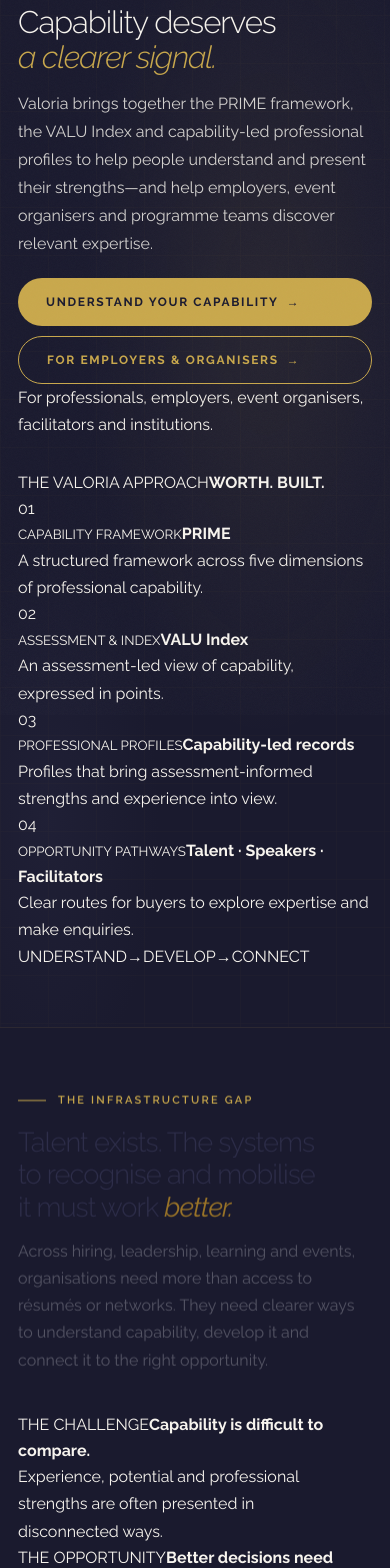
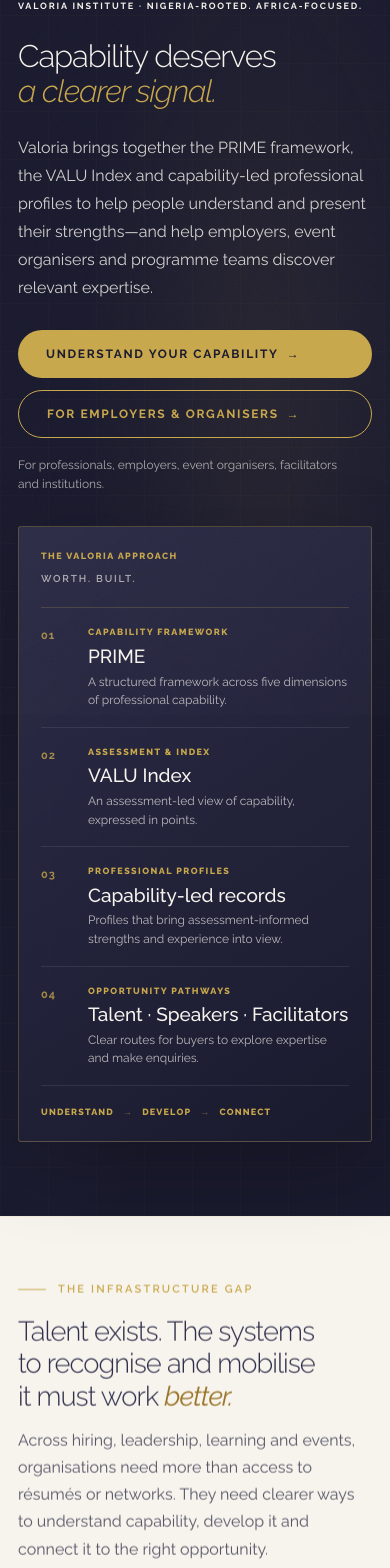
Before and after one commit to riverwayse-sudo/valoria-site, a Next.js app: page / in a window 390 px wide. Shown: the part 129-1697 px from the top of the page. Built offline with nearby package versions, Linux system fonts and the light colour scheme; no server answers.

Commit message:
apply consistent left-aligned institutional homepage design and responsive layouts

```diff
--- a/src/app/home.css
+++ b/src/app/home.css
@@ -2969,3 +2969,505 @@
 .home-framework-grid{grid-template-columns:repeat(4,minmax(0,1fr))}
 @media(max-width:1000px){.home-framework-grid{grid-template-columns:repeat(2,minmax(0,1fr))}}
 @media(max-width:640px){.home-framework-grid{grid-template-columns:minmax(0,1fr)}}
+
+
+/* --------------------------------------------------------------------------
+   Institutional repositioning — decision-maker homepage
+   All homepage copy and component content follows a consistent left edge.
+   -------------------------------------------------------------------------- */
+
+.home-redesign-root,
+.home-redesign-root :where(h1,h2,h3,h4,p,span,small,strong,a,button,li,label) {
+  text-align: left !important;
+}
+
+.home-redesign-root .container {
+  margin-inline: auto;
+}
+
+.hero-institutional {
+  min-height: 0;
+  padding-top: 80px;
+  padding-bottom: 58px;
+}
+
+.hero-institutional .hero-slides {
+  min-height: 0;
+}
+
+.hero-institutional .hero-slide {
+  position: relative;
+  inset: auto;
+  display: block;
+  visibility: visible;
+  pointer-events: auto;
+}
+
+.hero-institutional .hero-inner {
+  min-height: 0;
+  padding-block: clamp(44px, 6vw, 76px) 58px;
+  grid-template-columns: minmax(0, 1.04fr) minmax(360px, .78fr);
+  gap: clamp(36px, 6vw, 82px);
+  align-items: start;
+}
+
+.hero-institutional .hero-copy {
+  max-width: 690px;
+  min-width: 0;
+  padding-top: 14px;
+}
+
+.hero-institutional .hero-eyebrow {
+  justify-content: flex-start;
+  margin-bottom: 22px;
+}
+
+.hero-institutional .hero-title {
+  max-width: 690px;
+  margin-bottom: 24px;
+  font-size: clamp(44px, 5.4vw, 72px);
+  line-height: 1.01;
+  text-wrap: pretty;
+}
+
+.hero-institutional .hero-sub {
+  max-width: 650px;
+  margin-bottom: 28px;
+  color: rgba(247,244,238,.82);
+  font-size: clamp(15px, 1.2vw, 18px);
+  line-height: 1.75;
+}
+
+.hero-institutional .hero-actions {
+  align-items: flex-start;
+  justify-content: flex-start;
+  gap: 12px;
+}
+
+.hero-institutional .hero-actions a {
+  justify-content: flex-start;
+  min-height: 52px;
+  padding-inline: 20px;
+}
+
+.hero-institutional-note {
+  margin: 18px 0 0;
+  color: rgba(247,244,238,.66);
+  font-size: 12px;
+  line-height: 1.6;
+}
+
+.hero-institutional-panel {
+  width: 100%;
+  max-width: 500px;
+  justify-self: start;
+  padding: clamp(22px, 2.5vw, 30px);
+  border: 1px solid rgba(201,168,76,.30);
+  border-radius: 3px;
+  background: linear-gradient(145deg, rgba(46,46,74,.92), rgba(26,26,46,.96));
+  box-shadow: 0 24px 80px rgba(0,0,0,.22);
+}
+
+.hero-institutional-panel-head {
+  display: flex;
+  flex-direction: column;
+  align-items: flex-start;
+  gap: 8px;
+  padding-bottom: 20px;
+  border-bottom: 1px solid rgba(201,168,76,.22);
+}
+
+.hero-institutional-panel-head > span,
+.hero-institutional-pillar small {
+  color: var(--gold);
+  font-size: 9px;
+  font-weight: 800;
+  letter-spacing: .16em;
+}
+
+.hero-institutional-panel-head > strong {
+  color: rgba(247,244,238,.66);
+  font-size: 10px;
+  font-weight: 600;
+  letter-spacing: .18em;
+}
+
+.hero-institutional-pillar {
+  display: grid;
+  grid-template-columns: 34px minmax(0,1fr);
+  gap: 13px;
+  padding: 17px 0;
+  border-bottom: 1px solid rgba(247,244,238,.09);
+  align-items: start;
+}
+
+.hero-institutional-index {
+  display: flex;
+  align-items: center;
+  justify-content: flex-start;
+  padding-top: 2px;
+  color: rgba(201,168,76,.78);
+  font-size: 11px;
+  font-weight: 700;
+  letter-spacing: .08em;
+}
+
+.hero-institutional-pillar > div {
+  display: flex;
+  flex-direction: column;
+  align-items: flex-start;
+  gap: 5px;
+}
+
+.hero-institutional-pillar strong {
+  color: var(--parchment);
+  font-size: 19px;
+  font-weight: 500;
+  line-height: 1.2;
+}
+
+.hero-institutional-pillar p {
+  margin: 0;
+  color: rgba(247,244,238,.72);
+  font-size: 12px;
+  line-height: 1.55;
+}
+
+.hero-institutional-panel-foot {
+  display: flex;
+  flex-wrap: wrap;
+  align-items: center;
+  justify-content: flex-start;
+  gap: 9px;
+  padding-top: 19px;
+  color: var(--gold);
+  font-size: 9px;
+  font-weight: 800;
+  letter-spacing: .13em;
+}
+
+.hero-institutional-panel-foot i {
+  color: rgba(201,168,76,.55);
+  font-style: normal;
+}
+
+.home-institutional-case {
+  background: var(--parchment);
+  color: var(--dark-mid);
+}
+
+.home-institutional-case .home-section-heading {
+  max-width: 960px;
+}
+
+.home-institutional-case .home-section-heading h2 {
+  max-width: 900px;
+  color: var(--dark-mid);
+}
+
+.home-institutional-case .home-section-heading > p {
+  max-width: 800px;
+  color: #555565;
+}
+
+.home-institutional-proof {
+  display: grid;
+  grid-template-columns: repeat(3,minmax(0,1fr));
+  gap: 0;
+  border-top: 1px solid rgba(46,46,74,.20);
+  border-bottom: 1px solid rgba(46,46,74,.20);
+}
+
+.home-institutional-proof-item {
+  display: flex;
+  flex-direction: column;
+  align-items: flex-start;
+  gap: 12px;
+  min-height: 210px;
+  padding: 25px 28px 25px 0;
+  text-align: left;
+}
+
+.home-institutional-proof-item + .home-institutional-proof-item {
+  padding-left: 28px;
+  border-left: 1px solid rgba(46,46,74,.16);
+}
+
+.home-institutional-proof-item > span {
+  color: #8B7134;
+  font-size: 9px;
+  font-weight: 800;
+  letter-spacing: .15em;
+}
+
+.home-institutional-proof-item > strong {
+  max-width: 300px;
+  color: var(--dark-mid);
+  font-size: 21px;
+  font-weight: 500;
+  line-height: 1.2;
+}
+
+.home-institutional-proof-item > p {
+  max-width: 330px;
+  margin: 0;
+  color: #5F5E69;
+  font-size: 13px;
+  line-height: 1.65;
+}
+
+.home-institutional-grid {
+  grid-template-columns: repeat(4,minmax(0,1fr));
+  align-items: stretch;
+}
+
+.home-institutional-card {
+  display: flex;
+  flex-direction: column;
+  align-items: flex-start;
+  min-height: 330px;
+  padding: 25px;
+  border-radius: 2px;
+}
+
+.home-institutional-card .home-framework-number {
+  margin-bottom: 20px;
+}
+
+.home-institutional-card-label {
+  margin-bottom: 10px;
+  color: var(--gold);
+  font-size: 9px;
+  font-weight: 800;
+  letter-spacing: .12em;
+}
+
+.home-institutional-card h3 {
+  min-height: 48px;
+  font-size: clamp(19px, 1.8vw, 24px);
+}
+
+.home-institutional-card p {
+  margin-bottom: 20px;
+}
+
+.home-institutional-outcome {
+  display: block;
+  margin-top: auto;
+  padding-top: 14px;
+  border-top: 1px solid rgba(201,168,76,.22);
+  color: var(--gold);
+  font-size: 11px;
+  font-weight: 600;
+  line-height: 1.5;
+}
+
+.home-decision-grid {
+  grid-template-columns: repeat(3,minmax(0,1fr));
+  align-items: stretch;
+}
+
+.home-decision-grid .home-pathway-card {
+  display: flex;
+  flex-direction: column;
+  align-items: flex-start;
+  min-height: 340px;
+  padding: 30px;
+  text-align: left;
+}
+
+.home-decision-grid .home-pathway-card > p {
+  margin-bottom: 24px;
+}
+
+.home-decision-grid .home-pathway-cta {
+  margin-top: auto;
+}
+
+.home-partnership-band {
+  background: var(--parchment);
+  color: var(--dark-mid);
+}
+
+.home-partnership-content {
+  display: grid;
+  grid-template-columns: minmax(0,1fr) auto;
+  gap: 40px;
+  align-items: end;
+}
+
+.home-partnership-content > div {
+  max-width: 760px;
+}
+
+.home-partnership-content .eyebrow {
+  justify-content: flex-start;
+}
+
+.home-partnership-content h2,
+.home-professional-entry-content h2 {
+  margin: 0 0 18px;
+  color: var(--dark-mid);
+  font-size: clamp(38px,4.8vw,60px);
+  font-weight: 300;
+  line-height: 1.04;
+  letter-spacing: -.035em;
+}
+
+.home-partnership-content h2 em,
+.home-professional-entry-content h2 em {
+  color: #9B7A32;
+  font-style: italic;
+  font-weight: 400;
+}
+
+.home-partnership-content p {
+  max-width: 700px;
+  margin: 0;
+  color: #555565;
+  font-size: 15px;
+  line-height: 1.7;
+}
+
+.home-partnership-content > a {
+  justify-self: start;
+  white-space: nowrap;
+}
+
+.home-professional-entry {
+  background: var(--dark-mid);
+  color: var(--parchment);
+}
+
+.home-professional-entry-content {
+  display: grid;
+  grid-template-columns: minmax(0,1fr) auto;
+  gap: 40px;
+  align-items: end;
+}
+
+.home-professional-entry-content > div:first-child {
+  max-width: 740px;
+}
+
+.home-professional-entry-content h2 {
+  color: var(--parchment);
+}
+
+.home-professional-entry-content h2 em {
+  color: var(--gold);
+}
+
+.home-professional-entry-content p {
+  max-width: 680px;
+  margin: 0;
+  color: rgba(247,244,238,.76);
+  font-size: 15px;
+  line-height: 1.7;
+}
+
+.home-professional-entry-actions {
+  display: flex;
+  flex-direction: column;
+  align-items: flex-start;
+  gap: 14px;
+}
+
+.home-professional-entry-actions .btn-gold {
+  min-height: 50px;
+  justify-content: flex-start;
+}
+
+.home-professional-secondary {
+  color: var(--gold);
+  font-size: 10px;
+  font-weight: 800;
+  letter-spacing: .10em;
+  text-decoration: none;
+}
+
+.home-professional-secondary:hover,
+.home-professional-secondary:focus-visible {
+  color: var(--parchment);
+  text-decoration: underline;
+  text-underline-offset: 5px;
+}
+
+/* Tablet and mobile: retain the same left edge and clear reading order. */
+@media (max-width: 1100px) {
+  .hero-institutional .hero-inner {
+    grid-template-columns: minmax(0,1fr) minmax(300px,.85fr);
+    gap: 30px;
+  }
+
+  .home-institutional-grid {
+    grid-template-columns: repeat(2,minmax(0,1fr));
+  }
+}
+
+@media (max-width: 760px) {
+  .hero-institutional {
+    padding-top: 68px;
+    padding-bottom: 34px;
+  }
+
+  .hero-institutional .hero-inner {
+    grid-template-columns: minmax(0,1fr);
+    padding-top: 38px;
+    padding-bottom: 40px;
+  }
+
+  .hero-institutional .hero-title {
+    font-size: clamp(40px,10vw,58px);
+  }
+
+  .hero-institutional .hero-actions {
+    flex-direction: column;
+    align-items: flex-start;
+  }
+
+  .hero-institutional .hero-actions a {
+    width: 100%;
+    max-width: 420px;
+  }
+
+  .hero-institutional-panel {
+    max-width: none;
+  }
+
+  .home-institutional-proof {
+    grid-template-columns: minmax(0,1fr);
+  }
+
+  .home-institutional-proof-item,
+  .home-institutional-proof-item + .home-institutional-proof-item {
+    min-height: 0;
+    padding: 22px 0;
+    border-left: 0;
+  }
+
+  .home-institutional-proof-item + .home-institutional-proof-item {
+    border-top: 1px solid rgba(46,46,74,.16);
+  }
+
+  .home-institutional-grid,
+  .home-decision-grid {
+    grid-template-columns: minmax(0,1fr);
+  }
+
+  .home-institutional-card,
+  .home-decision-grid .home-pathway-card {
+    min-height: 0;
+  }
+
+  .home-partnership-content,
+  .home-professional-entry-content {
+    grid-template-columns: minmax(0,1fr);
+    gap: 26px;
+    align-items: start;
+  }
+
+  .home-partnership-content > a {
+    white-space: normal;
+  }
+}
```
